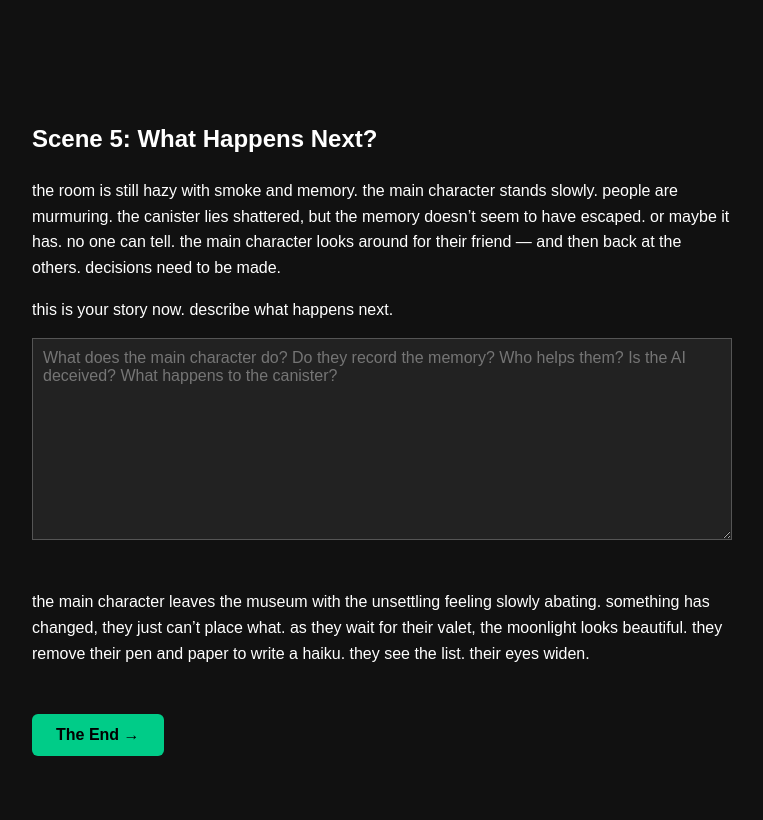
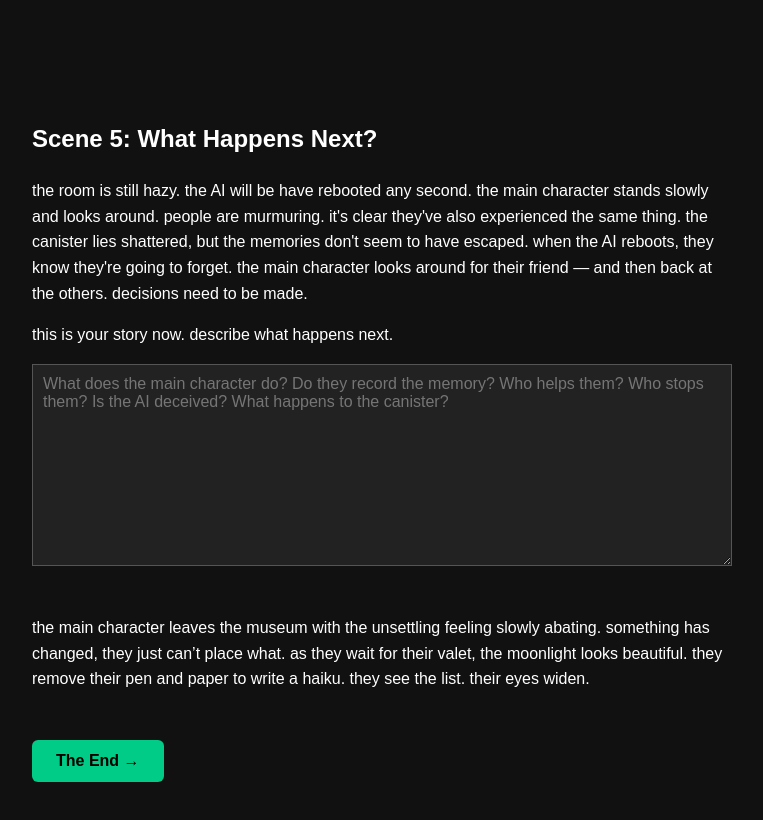
Before and after one commit to sammy2801/utopia, a plain HTML site: page scene5.html in a window 1280 px wide. Shown: the whole page, without its empty margins (258-1021 px from the left). Drawn offline with Linux system fonts and the light colour scheme.

Commit message:
Update scene5.html

```diff
--- a/scene5.html
+++ b/scene5.html
@@ -10,14 +10,14 @@
     <h2>Scene 5: What Happens Next?</h2>
 
     <p>
-      the room is still hazy with smoke and memory. {{name}} stands slowly. people are murmuring. the canister lies shattered, but the memory doesn’t seem to have escaped. or maybe it has. no one can tell. {{name}} looks around for {{friend}} — and then back at the others. decisions need to be made.
+      the room is still hazy. the AI will be have rebooted any second. {{name}} stands slowly and looks around. people are murmuring. it's clear they've also experienced the same thing. the canister lies shattered, but the memories don't seem to have escaped. when the AI reboots, they know they're going to forget. {{name}} looks around for {{friend}} — and then back at the others. decisions need to be made.
     </p>
 
     <p>
       this is your story now. describe what happens next.
     </p>
 
-    <textarea id="finalChoice" rows="10" placeholder="What does {{name}} do? Do they record the memory? Who helps them? Is the AI deceived? What happens to the canister?"></textarea><br><br>
+    <textarea id="finalChoice" rows="10" placeholder="What does {{name}} do? Do they record the memory? Who helps them? Who stops them? Is the AI deceived? What happens to the canister?"></textarea><br><br>
 
     <p>
       {{name}} leaves the museum with the unsettling feeling slowly abating. something has changed, they just can’t place what. as they wait for their valet, the moonlight looks beautiful. they remove their pen and paper to write a haiku. they see the list. their eyes widen.
```
